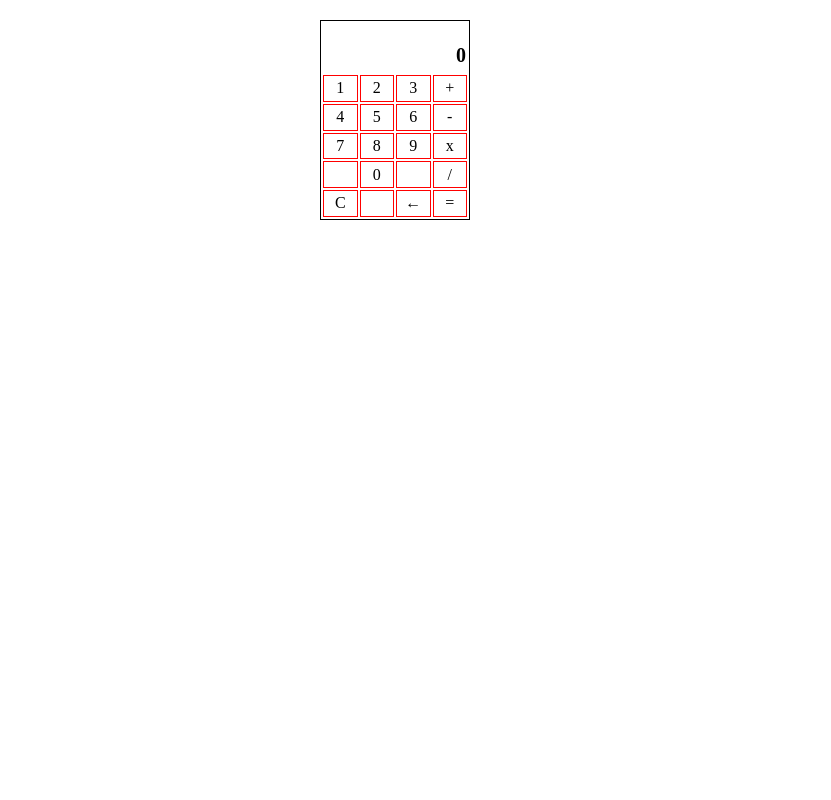
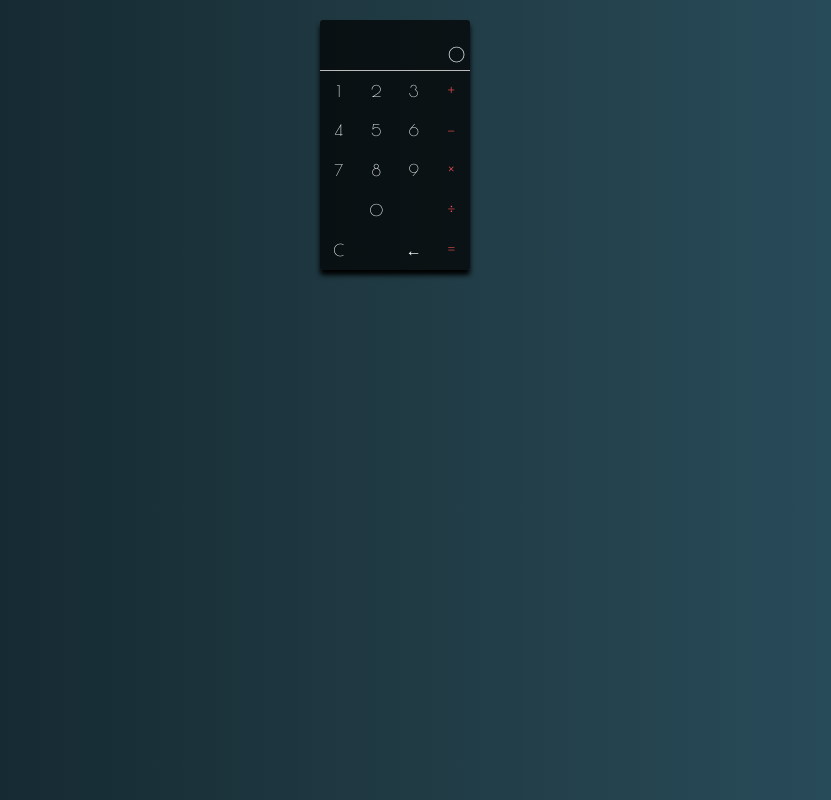
Before and after one commit to rheehot/React-Calculator, a React (Create React App) app: page / in a window 1280 px wide. Shown: the whole page, without its empty margins (245-1076 px from the left). Built offline with nearby package versions, Linux system fonts and the light colour scheme.

Commit message:
Improve design
Signed-off-by: Haram Bae <hisfedev@gmail.com>

```diff
--- a/package.json
+++ b/package.json
@@ -3,7 +3,6 @@
   "version": "0.1.0",
   "private": true,
   "dependencies": {
-    "@csstools/normalize.css": "^10.1.0",
     "@testing-library/jest-dom": "^4.2.4",
     "@testing-library/react": "^9.3.2",
     "@testing-library/user-event": "^7.1.2",
@@ -11,7 +10,8 @@
     "prop-types": "^15.7.2",
     "react": "^16.12.0",
     "react-dom": "^16.12.0",
-    "react-scripts": "3.3.0"
+    "react-scripts": "3.3.0",
+    "reset-css": "^5.0.1"
   },
   "scripts": {
     "start": "react-scripts start",
--- a/src/App.js
+++ b/src/App.js
@@ -1,8 +1,8 @@
 import React from 'react';
-import '@csstools/normalize.css';
 import Calculator from './components/Calculator';
+import 'reset-css';
 
-function App() {
+const App = () => {
   return (
     <Calculator />
   );
--- a/src/components/Calculator.jsx
+++ b/src/components/Calculator.jsx
@@ -11,14 +11,19 @@ const Calculator = () => {
   const isOperClicked = useRef(false);
   const isNumberClicked = useRef(false);
 
+  const PLUS = '+';
+  const MINUS = '-';
+  const MULTIPLICATION = String.fromCharCode('0x00D7');
+  const DIVISION = String.fromCharCode('0x00F7');
+
   const contents = [
-    ['1','2','3','+'],
-    ['4','5','6','-'],
-    ['7','8','9','x'],
-    ['','0','','/'],
+    ['1','2','3',PLUS],
+    ['4','5','6',MINUS],
+    ['7','8','9',MULTIPLICATION],
+    ['','0','',DIVISION],
     ['C','','←','=']
   ];
-  const operators = ['+', '-', 'x', '/'];
+  const operators = [PLUS, MINUS, MULTIPLICATION, DIVISION];
 
   const calculate = () => {
     while(stack.current.length) {
@@ -27,10 +32,10 @@ const Calculator = () => {
       const oper = stack.current.pop();
       let result = 0;
       switch (oper) {
-        case '+': result = num1 + num2; break;
-        case '-': result = num1 - num2; break;
-        case 'x': result = num1 * num2; break;
-        case '/': result = num1 / num2; break;
+        case PLUS: result = num1 + num2; break;
+        case MINUS: result = num1 - num2; break;
+        case MULTIPLICATION: result = num1 * num2; break;
+        case DIVISION: result = num1 / num2; break;
         default: throw new Error('Invalid');
       }
       numbers.current.push(result);
@@ -40,14 +45,17 @@ const Calculator = () => {
   const isLowerPrecedence = (oper) => {
     if(stack.current.length === 0) return false;
     const last = stack.current[stack.current.length-1];
-    if(oper === 'x' && (last === '-' || last === '+')) return false;
-    if(oper === '/' && (last === '-' || last === '+')) return false;
+    if(oper === MULTIPLICATION && (last === MINUS || last === PLUS)) return false;
+    if(oper === DIVISION && (last === MINUS || last === PLUS)) return false;
     return true;
   };
 
   const onClickButton = useCallback((value) => {
     if(Number.isInteger(parseInt(value))) {
       if(isOperClicked.current) {
+        setNumber(value);
+      } else if(path[path.length-1] === '=') {
+        setPath('');
         setNumber(value);
       } else {
         const newNumber = (number === '0' ? value : number + value);
@@ -73,7 +81,13 @@ const Calculator = () => {
       }
     } else if(value === '←') {
       if(isOperClicked.current) return;
-      const newNumber = number.substring(0, number.length-1);
+      let newNumber = '';
+      if(number.length === 1) {
+        newNumber = 0;
+      } else {
+        newNumber = number.substring(0, number.length-1);
+      }
+      isOperClicked.current = true;
       setNumber(newNumber);
     } else if(value === 'C') {
       setNumber('0');
@@ -83,7 +97,7 @@ const Calculator = () => {
       isNumberClicked.current = false;
       isOperClicked.current = false;
     } else if(value === '=') {
-      if(isOperClicked.current) return;
+      if(!isNumberClicked.current) return;
       numbers.current.push(number);
       calculate();
       setPath(path + number + value);
@@ -92,6 +106,7 @@ const Calculator = () => {
   }, [number, operators, path]);
 
   return (
+    <div className="container">
       <table>
         <thead>
           <tr>
@@ -108,6 +123,7 @@ const Calculator = () => {
             <Tr key={cols.toString()} cols={cols} handler={onClickButton} />)}
         </tbody>
       </table>
+    </div>
   );
 }
 
--- a/src/styles/Calculator.scss
+++ b/src/styles/Calculator.scss
@@ -1,28 +1,53 @@
+@import url('https://fonts.googleapis.com/css?family=Poiret+One&display=swap');
+
+html,body {
+  height: 100%;
+  background: linear-gradient(90deg, rgba(15,32,39,1) 0%, rgba(32,58,67,1) 50%, rgba(44,83,100,1) 100%);
+}
+
+.container {
+  padding-top: 20px;
+  font-family: 'Poiret One', cursive;
+
   table {
     width: 150px;
-  height: 200px;
-  margin: 20px auto 0;
-  border: 1px solid black;
+    height: 250px;
+    margin: 0 auto;
+    border-radius: 3px;
+    background-color: rgba(0,0,0,0.7);
+    box-shadow: black 0px 5px 5px;
+    color: white;
 
     thead {
       height: 50px;
+      border-bottom: 1px solid #bbb;
+    }
+
+    tr {
+      height: 20%;
     }
 
     th {
       font-size: 20px;
       text-align: right;
+      padding: 5px 5px;
       &.path {
         font-size: 12px;
         font-weight: 200;
         height: 10px;
-      padding: 3px 3px 0 0;
+        line-height: 10px;
+        letter-spacing: 3px;
       }
     }
     td {
       text-align: center;
-    border: 1px solid red;
+      vertical-align: middle;
       width: 25%;
-    height: 20%;
       cursor: pointer;
+      &:last-child {
+        color: rgb(252, 81, 81);
+        font-size: 20px;
       }
     }
+  }
+}
```
Also changed, not shown: 1 other file (tests, documents, lock files or other folders). Lines whose indentation alone changed are shown as unchanged.
